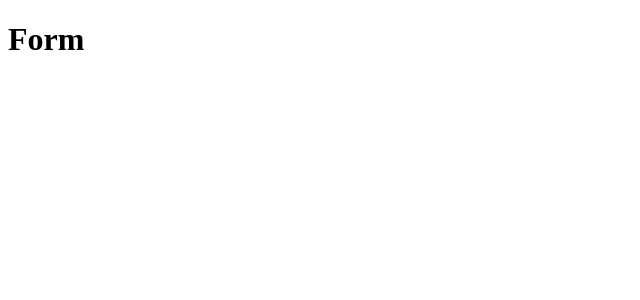
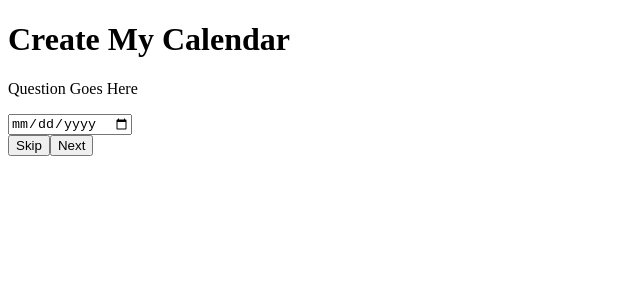
Before and after one commit to Turing-Eras/front_end, a React (Create React App) app: page / in a window 1280 px wide. Shown: the top 300 px of the page, without its empty margins (0-640 px from the left). Built offline with nearby package versions, Linux system fonts and the light colour scheme.

Commit message:
Add form skeleton and pseudocode

```diff
--- a/src/Components/FormContainer.tsx
+++ b/src/Components/FormContainer.tsx
@@ -1,7 +1,38 @@
-import React from 'react'
+import React, { useEffect, useState } from 'react';
+
+//Roles of buttons
+
+//Next
+//functions as submit
+
+//Skip
+//populates the answer with an empty string
+//counts as an answer to that question for progress bar
+
+//Back
+//maybe a stretch?
 
 export const FormContainer = () => {
-    return (
-        <h1>Form</h1>
-    )
-}
+  //index of question will be id
+
+  let questions; //pulled in from BE
+  useEffect(() => {
+    //set questions & store in questions variable
+  }, []);
+
+  const [answers, setAnswer] = useState([]);
+
+  let currentQuestion; //current index
+
+  return (
+    <>
+      <h1>Create My Calendar</h1>
+      <p>Question Goes Here</p>
+      <form>
+        <input type='date'></input>
+      </form>
+      <button type='button'>Skip</button>
+      <button type='button'>Next</button>
+    </>
+  );
+};
```
